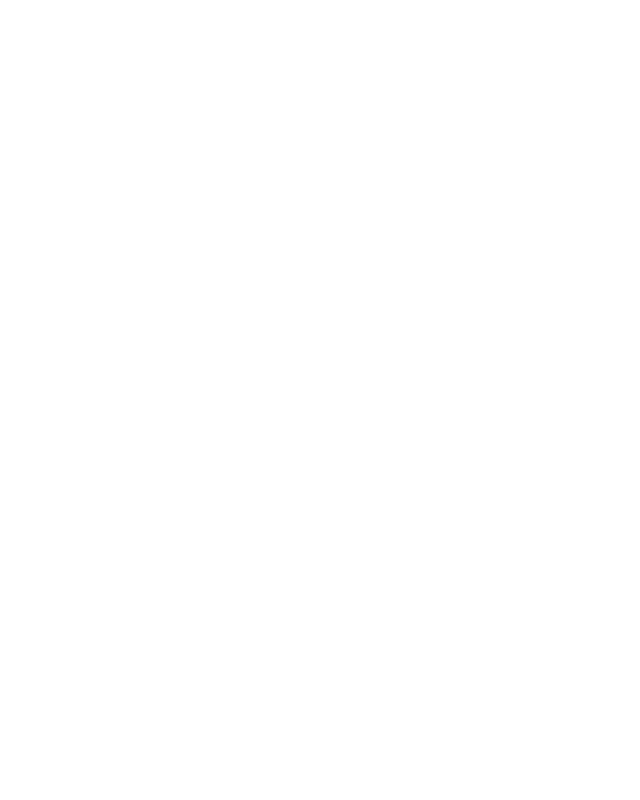
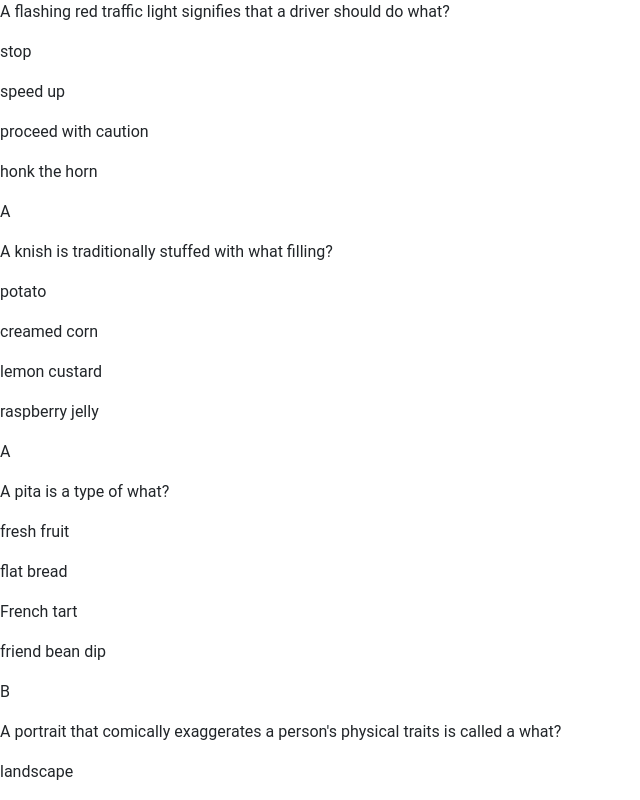
Before and after one commit to SamuelAbolade/CBT_react_app, a React (Create React App) app: page /answers in a window 1280 px wide. Before the commit this address had no page. Shown: the top 800 px of the page, without its empty margins (0-640 px from the left). Built offline with nearby package versions, Linux system fonts and the light colour scheme.

Commit message:
added answers route

```diff
--- /dev/null
+++ b/src/Routes/Answers.js
@@ -0,0 +1,25 @@
+import React from 'react'
+import { useSelector } from 'react-redux'
+
+const Answers = () => {
+    const {questionControllerReducer:{questions}} = useSelector(state=>state)
+  return (
+    <>
+        <div>
+            {questions.map((item, i)=>
+            <>
+            <p>{ item.question }</p>
+            <p>{ item.A }</p>
+            <p>{ item.B }</p>
+            <p>{ item.C }</p>
+            <p>{ item.D }</p>
+            <p>{ item.answer }</p>
+            </>
+
+            )}
+        </div>
+    </>
+  )
+}
+
+export default Answers
--- a/src/Routes/MainRouter.js
+++ b/src/Routes/MainRouter.js
@@ -3,6 +3,7 @@
 import Main from "./Main";
 import Welcome from "./Welcome";
 import Submit from "./Submit";
+import Answers from "./Answers";
 
 const MainRouter = () => {
   return (
@@ -11,6 +12,7 @@
           <Route path="/" element={<Welcome/>}/>
           <Route path="/app" element={<Main/>}/>
           <Route path="/submit" element={<Submit/>}/>
+          <Route path="/answers" element={<Answers/>}/>
         </Routes>
     </BrowserRouter>
   )
--- a/src/Routes/Submit.js
+++ b/src/Routes/Submit.js
@@ -11,51 +11,24 @@
 import Button from '@mui/joy/Button';
 import { CssVarsProvider } from '@mui/joy/styles';
 import '../App.css';
-import {  useNavigate } from 'react-router-dom';
 import { useSelector } from 'react-redux';
 
 
 export default function CustomizedTables() {
-    const navigate = useNavigate()
-    const { optionReducer:{selectedOptions}, questionControllerReducer:{questions}} = useSelector((state)=>state)
+  const { optionReducer: { selectedOptions }, questionControllerReducer: { questions } } = useSelector((state) => state)
   const correctOptions = selectedOptions.filter((option, i) => questions[i].answer === option)
-    const attempted = selectedOptions.filter((option, i)=> option)
+  const attempted = selectedOptions.filter((option, i) => option)
 
-    console.log(attempted);
   return (
-    // <div className="col-12 col-lg-8 col-md-12 m-auto mt-5">
-    //   <TableContainer component={Paper}>
-    //     <Table className=''>
-    //       <TableHead>
-    //         <TableRow className='border'>
-    //           <TableCell align="center">TOTAL QUESTIONS</TableCell>
-    //           <TableCell align="center">ATTEMPTED</TableCell>
-    //           <TableCell align="center">SCORED</TableCell>
-    //         </TableRow>
-    //       </TableHead>
-
-    //       <TableBody>
-    //         <TableRow>
-    //           <TableCell align="center">44</TableCell>
-    //           <TableCell align="center">44</TableCell>
-    //           <TableCell align="center">44</TableCell>
-    //         </TableRow>
-    //       </TableBody>
-
-    //     </Table>
-    //   </TableContainer>
-
-    // </div>
     <main className='m-auto mt-5'>
       <section className="result">
         <h1>Your Result</h1>
 
         <div className="score">
           <div className="your-score">{correctOptions.length}</div>
-          <div className="total-score">of 100</div>
+          <div className="total-score">of {questions.length}</div>
         </div>
-
-        <p>You scored higher than 65% of the people who have taken these tests.</p>
+        {correctOptions.length > 35 ? <p>Well done, You scored higher than 75%.</p> :<p>You score. Don't give up!!</p>}
       </section>
 
       <section className="summary">
@@ -64,7 +37,6 @@
         <div className="reaction">
           <div className="reaction-beauty">
             <div className="reaction-left">
-              {/* <img className="reaction-icon" src="assets/images/icon-reaction.svg" alt="reaction icon" /> */}
               <div>Attempted</div>
             </div>
 
@@ -75,7 +47,6 @@
         <div className="memory">
           <div className="memory-beauty">
             <div className="memory-left">
-              {/* <img className="memory-icon" src="assets/images/icon-memory.svg" alt="memory icon" /> */}
               <div>Scored </div>
             </div>
 
@@ -86,7 +57,6 @@
         <div className="verbal">
           <div className="verbal-beauty">
             <div className="verbal-left">
-              {/* <img className="verbal-icon" src="assets/images/icon-verbal.svg" alt="verbal icon" /> */}
               <div>Total Questions</div>
             </div>
 
@@ -95,6 +65,11 @@
         </div>
 
         <CssVarsProvider>
+          <a href="answers">
+            <Button type="submit" className='mt-3 w-100' variant="solid" color="primary">
+              VIEW ALL ANSWERS
+            </Button>
+          </a>
           <a href="/">
             <Button type="submit" className='mt-3 w-100' variant="solid" color="primary">
               LEAVE
@@ -103,7 +78,6 @@
         </CssVarsProvider>
 
         <div className="attribution">
-          {/* <p>Challenge by <a href="https://www.frontendmentor.io/profile/lawal2000" target="_blank">Frontend Mentor</a>.</p> */}
           <p>Coded by <a href="https://github.com/techie-sam" target="_blank">Techie Sam</a></p>
         </div>
       </section>
--- a/src/components/ConfirmSubmitDialog.js
+++ b/src/components/ConfirmSubmitDialog.js
@@ -44,9 +44,7 @@
         </DialogContent>
         <DialogActions>
           <Button onClick={handleClose}>Cancel</Button>
-          <Button onClick={handleSubmit} autoFocus>
-            SUBMIT
-          </Button>
+          <Button onClick={handleSubmit} autoFocus>SUBMIT</Button>
         </DialogActions>
       </Dialog>
     </div>
--- a/src/components/Instructions.js
+++ b/src/components/Instructions.js
@@ -1,4 +1,3 @@
-import { QuestionMarkSharp } from '@mui/icons-material';
 import { Button, CssVarsProvider } from '@mui/joy';
 import React from 'react';
 import { useSelector } from 'react-redux';
--- a/src/components/SignIn.js
+++ b/src/components/SignIn.js
@@ -1,6 +1,4 @@
 import React from 'react';
-import questions from '../questions';
-import { Input } from '@mui/joy';
 import Button from '@mui/joy/Button';
 import { CssVarsProvider } from '@mui/joy/styles';
 import { useFormik } from 'formik';
```
Lines whose indentation alone changed are shown as unchanged.
